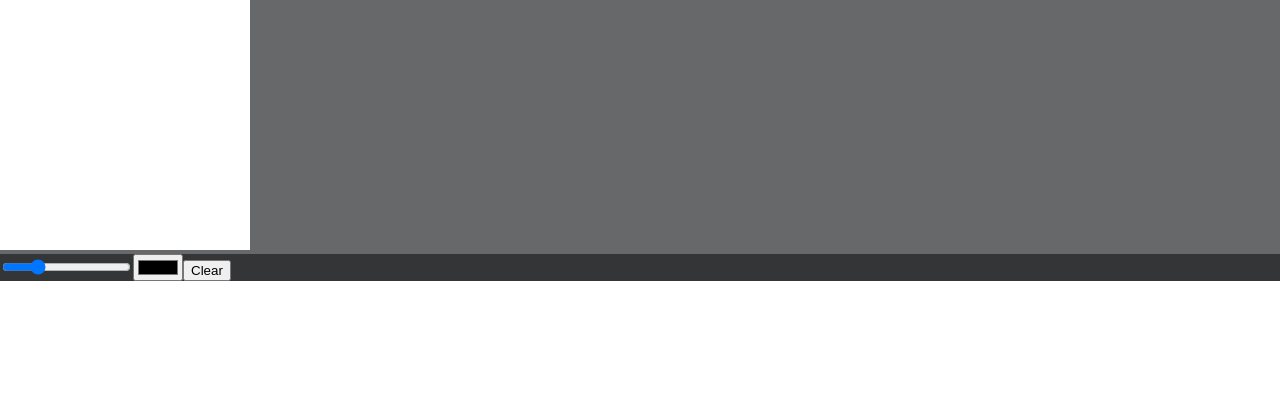
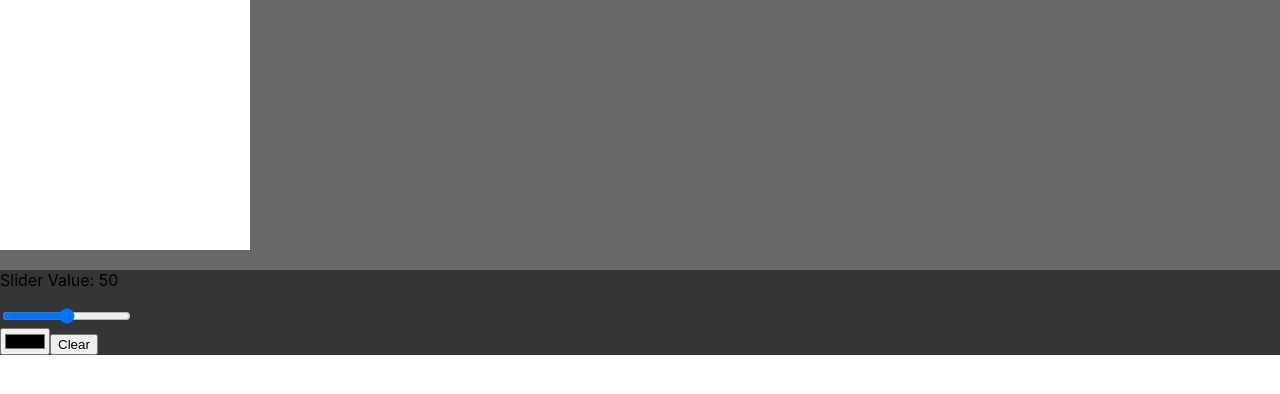
Before and after one commit to kevan50813/react_drawing_app, a React (Create React App) app in the folder drawing-app/: page / in a window 1280 px wide. Shown: the top 394 px of the page. Built offline with nearby package versions, Linux system fonts and the light colour scheme.

Commit message:
added slider compeont that displays on screen

```diff
--- a/drawing-app/src/App.js
+++ b/drawing-app/src/App.js
@@ -1,6 +1,8 @@
 import logo from './logo.svg';
 import './App.css';
+import SliderComponent from './components/SliderComponent'
 import { useEffect, useRef, useState } from "react";
+import React from 'react';
 
 function App() {
     const [mouseData, setMouseData] = useState({ x: 0, y: 0 });
@@ -16,6 +18,12 @@
         canvas.height = 250;
         setCanvasCTX(ctx);
     }, [canvasRef]);
+
+
+    // Callback function to update parentVariable
+    const updateSizeVariable = (newValue) => {
+        setSize(newValue);
+    };
 
     const SetPos = (e) => {
         setMouseData({
@@ -52,14 +60,8 @@
             ></canvas>
 
             <div className="controlpanel">
-                <input
-                    type="range"
-                    value={size}
-                    max={40}
-                    onChange={(e) => {
-                        setSize(e.target.value);
-                    }}
-                />
+
+                <SliderComponent updateSizeVariable={updateSizeVariable}/>
                 <input
                     type="color"
                     value={color}
--- /dev/null
+++ b/drawing-app/src/components/SliderComponent.jsx
@@ -0,0 +1,26 @@
+import React, { useState } from 'react';
+
+const SliderComponent = ({  updateSizeVariable }) => {
+  // Use state to store the slider value
+  const [sliderValue, setSliderValue] = useState(50);
+  // Function to handle slider value changes
+  const handleSliderChange = (event) => {
+    setSliderValue(event.target.value);
+    updateSizeVariable(sliderValue);
+  };
+
+  return (
+    <div>
+      <p>Slider Value: {sliderValue}</p>
+      <input
+        type="range"
+        min="0"
+        max="100"
+        value={sliderValue}
+        onChange={handleSliderChange}
+      />
+    </div>
+  );
+};
+
+export default SliderComponent;
```
